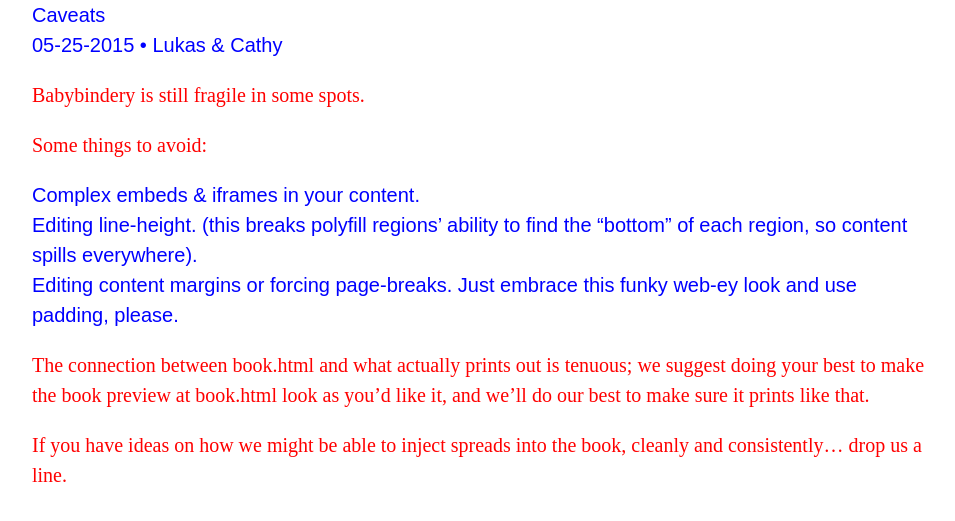
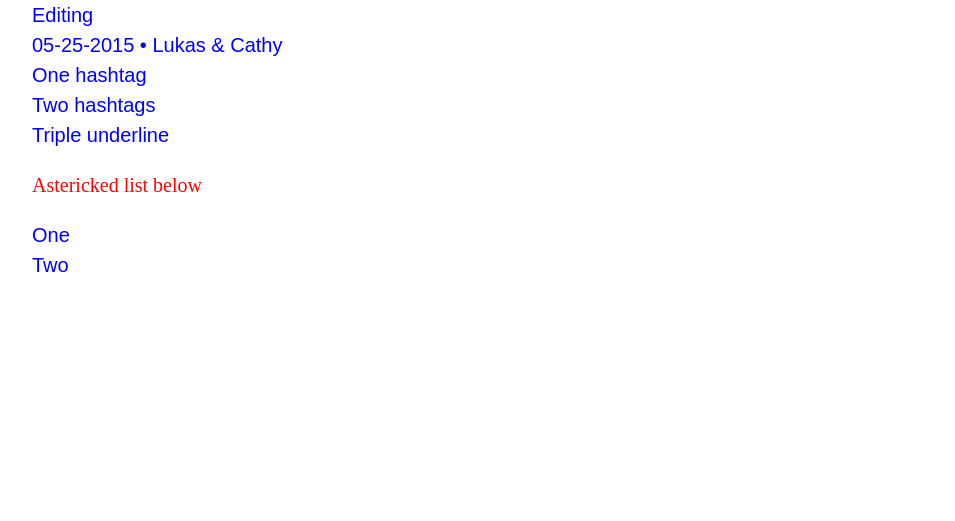
Before and after one commit to thedesignoffice/babybindery, a Jekyll site: the page built from _posts/2015-05-25-caveats.md, in a window 1280 px wide. Shown: the top 521 px of the page, without its empty margins (160-1115 px from the left). Built offline with Jekyll 4.4.1, drawn with Linux system fonts in a browser that asks for light colours.

Commit message:
md edits

```diff
--- a/_posts/2015-05-25-caveats.md
+++ b/_posts/2015-05-25-caveats.md
@@ -1,20 +1,18 @@
 ---
 layout: default
-title: Caveats
+title: Editing
 date: 2015-05-25
 author: Lukas & Cathy
 content-type: text
 
 ---
 
-Babybindery is still fragile in some spots.
+# One hashtag
+## Two hashtags
 
-Some things to avoid:
+Triple underline
+---
 
-- Complex embeds & iframes in your content.
-- Editing line-height. (this breaks polyfill regions’ ability to find the “bottom” of each region, so content spills everywhere).
-- Editing content margins or forcing page-breaks. Just embrace this funky web-ey look and use padding, please.
-
-The connection between book.html and what actually prints out is tenuous; we suggest doing your best to make the book preview at book.html look as you’d like it, and we’ll do our best to make sure it prints like that.
-
-If you have ideas on how we might be able to inject spreads into the book, cleanly and consistently… drop us a line.
+Astericked list below
+* One
+* Two
```
